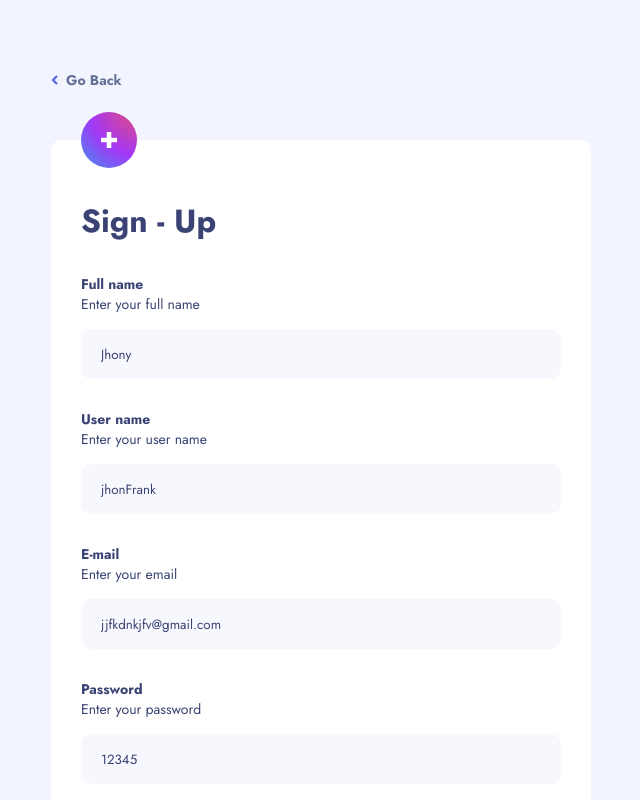
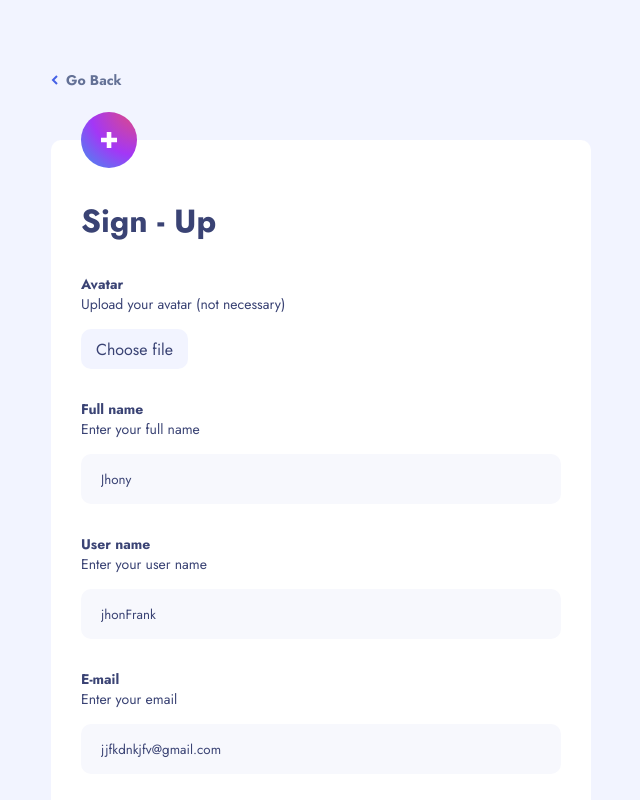
Before and after one commit to OvikGukeyan/feedback-app, a React (Create React App) app: page /register in a window 1280 px wide. Shown: the top 800 px of the page, without its empty margins (319-959 px from the left). Built offline with nearby package versions, Linux system fonts and the light colour scheme; no server answers.

Commit message:
avatar-uploading

```diff
--- a/src/components/Button/Button.module.scss
+++ b/src/components/Button/Button.module.scss
@@ -139,3 +139,13 @@
         background-color: #E98888;
     }
 }
+
+.upload_button {
+    background-color: #F2F4FF;
+    height: 40px;
+    margin: 15px 0 30px 0;
+
+    &:hover {
+        background-color: #F7F8FD;
+    }
+}
--- a/src/pages/CreateFeedback/index.tsx
+++ b/src/pages/CreateFeedback/index.tsx
@@ -1,8 +1,9 @@
 import React, { useState } from 'react';
 import styles from './CreateFeedback.module.scss';
 import { Button, PopUp } from '../../components';
-import { Link } from 'react-router-dom';
+import { Link, useNavigate } from 'react-router-dom';
 import { useForm } from 'react-hook-form';
+import axios from '../../axios';
 
 
 type CreateFeedbackType = {
@@ -12,11 +13,11 @@ type CreateFeedbackType = {
 const CreateFeedback: React.FC<CreateFeedbackType> = ({ isEdit }) => {
     const categorysList = [{ name: 'UI' }, { name: 'UX' }, { name: 'Enhancement' }, { name: 'Bug' }, { name: 'Feature' }];
     const statesList = [{ name: 'Suggestion' }, { name: 'Planned' }, { name: 'In-Progress' }, { name: 'Live' }];
-    const [featureState, setFeatureState] = useState('Planned');
-    const [category, setCategory] = useState('');
+
+    const navigate = useNavigate()
 
 
-    const { register, handleSubmit, setError, formState: { errors, isValid }, setValue } = useForm({
+    const { register, handleSubmit, setError, formState: { errors, isValid }, setValue, watch } = useForm({
         defaultValues: {
             title: '',
             category: '',
@@ -26,8 +27,10 @@ const CreateFeedback: React.FC<CreateFeedbackType> = ({ isEdit }) => {
         mode: 'onBlur'
     });
 
+    const category = watch('category');
+    const featureState = watch('featureState');
+
     const handleChooseCategory = (item: string) => {
-        setCategory(item)
         setValue('category', item)
     };
 
@@ -35,13 +38,18 @@ const CreateFeedback: React.FC<CreateFeedbackType> = ({ isEdit }) => {
         setValue('featureState', item)
     };
 
-    const onSubmit = (data: {
+    const onSubmit = async(params: {
         title: string;
         category: string;
         description: string;
         featureState: string;
     }) => {
-        console.log(data)
+        await axios.post('/feedbacks', params)
+        .then((res) => navigate(`/detail/${res.data._id}`))
+        .catch((error) => {
+            console.warn(error)
+            alert('Creating error!')
+        })
     }
 
     return (
@@ -75,7 +83,6 @@ const CreateFeedback: React.FC<CreateFeedbackType> = ({ isEdit }) => {
                             handleChooseItem={handleChooseCategory}
                             list={categorysList}
                             className='category'
-
                         >
                             <span>{category}</span>
                         </PopUp>
--- a/src/pages/Sign/Sign.module.scss
+++ b/src/pages/Sign/Sign.module.scss
@@ -26,7 +26,8 @@
         form {
 
             .email,
-            .password {
+            .password,
+            .upload {
                 label {
                     display: flex;
                     flex-direction: column;
@@ -36,11 +37,17 @@
                     div {
                         display: flex;
                         justify-content: space-between;
+                        align-items: center;
                         font-weight: 400;
 
 
                         .error {
                             color: #D73737;
+                        }
+
+                        .tick {
+                            width: 25px;
+
                         }
                     }
 
@@ -69,6 +76,12 @@
                 }
 
 
+            }
+
+            .upload {
+                input {
+                    display: none;
+                }
             }
 
             .buttons {
--- a/src/pages/Sign/Up.tsx
+++ b/src/pages/Sign/Up.tsx
@@ -1,4 +1,4 @@
-import React from 'react';
+import React, { ChangeEvent, useRef } from 'react';
 import styles from './Sign.module.scss';
 import { Button } from '../../components';
 import { Link, useNavigate } from 'react-router-dom';
@@ -6,13 +6,16 @@ import { useForm } from 'react-hook-form';
 import { fetchRegister, RegisterParamsType, selectIsAuth } from '../../redux/slices/auth/authSlice';
 import { useAppDispatch } from '../../redux/store';
 import { useSelector } from 'react-redux';
+import axios from '../../axios';
 
 const SignUp: React.FC = () => {
     const dispatch = useAppDispatch();
     const isAuth = Boolean(useSelector(selectIsAuth).data);
     const navigate = useNavigate();
-    const { register, handleSubmit, setError, formState: { errors, isValid } } = useForm({
+    const inputFileRef = useRef<HTMLInputElement | null>(null);
+    const { register, handleSubmit, setValue, setError, formState: { errors, isValid }, watch } = useForm({
         defaultValues: {
+            avatarUrl: '',
             fullName: 'Jhony',
             userName: 'jhonFrank',
             email: 'jjfkdnkjfv@gmail.com',
@@ -20,6 +23,9 @@ const SignUp: React.FC = () => {
         },
         mode: 'onBlur'
     });
+
+
+    const avatarUrl = watch('avatarUrl');
 
     type FetchLoginResponse = {
         payload?: {
@@ -36,6 +42,26 @@ const SignUp: React.FC = () => {
 
     };
 
+    const uploadButtonClicklick = () => {
+        if(inputFileRef.current) {
+            inputFileRef.current.click()
+        }
+    };
+
+    const handleFileChange = async(event: ChangeEvent<HTMLInputElement>) => {
+        try {
+            const formData = new FormData();
+            if(event.target.files) {
+                formData.append('image', event.target.files[0])
+            }
+            const {data} = await axios.post('/upload', formData);
+            setValue('avatarUrl', data.url)
+        } catch (error) {
+                console.warn(error)
+                alert('Uploading failed!')
+        }
+    }
+
 
     if (isAuth) {
         navigate('/')
@@ -47,6 +73,16 @@ const SignUp: React.FC = () => {
                 <svg className={styles.logo} width="56" height="56" ><defs><radialGradient cx="103.9%" cy="-10.387%" fx="103.9%" fy="-10.387%" r="166.816%" id="a"><stop stopColor="#E84D70" offset="0%" /><stop stopColor="#A337F6" offset="53.089%" /><stop stopColor="#28A7ED" offset="100%" /></radialGradient></defs><g fill="none" fillRule="evenodd"><circle fill="url(#a)" cx="28" cy="28" r="28" /><path fill="#FFF" fillRule="nonzero" d="M30.343 36v-5.834h5.686v-4.302h-5.686V20h-4.597v5.864H20v4.302h5.746V36z" /></g></svg>
                 <h1>Sign - Up</h1>
                 <form onSubmit={handleSubmit(onSubmit)} action="">
+                    <div className={styles.upload}>
+                        <label htmlFor="upload">Avatar
+                            <div>
+                                <span className={styles.placeholder}>Upload your avatar (not necessary)</span>
+                                {avatarUrl.length > 0 && <img className={styles.tick} src="./assets/shared/green-tick.png" alt="" />}
+                            </div>
+                        </label>
+                        <Button onClick={uploadButtonClicklick} className={'upload_button'}>Choose file</Button>
+                        <input onChange={handleFileChange} ref={inputFileRef} type="file" name='upload'/>
+                    </div>
                     <div className={styles.email}>
                         <label htmlFor="fullName">Full name
                             <div>
@@ -109,7 +145,7 @@ const SignUp: React.FC = () => {
                     </div>
                     <div className={styles.buttons}>
                         <div className={styles.box}>
-                            <button  disabled = {!isValid} className={styles.submit} type='submit'>Submit</button>
+                            <button disabled={!isValid} className={styles.submit} type='submit'>Submit</button>
                         </div>
 
                     </div>
```
Also changed, not shown: public/assets/shared/green-tick.png (added). Lines whose indentation alone changed are shown as unchanged.
